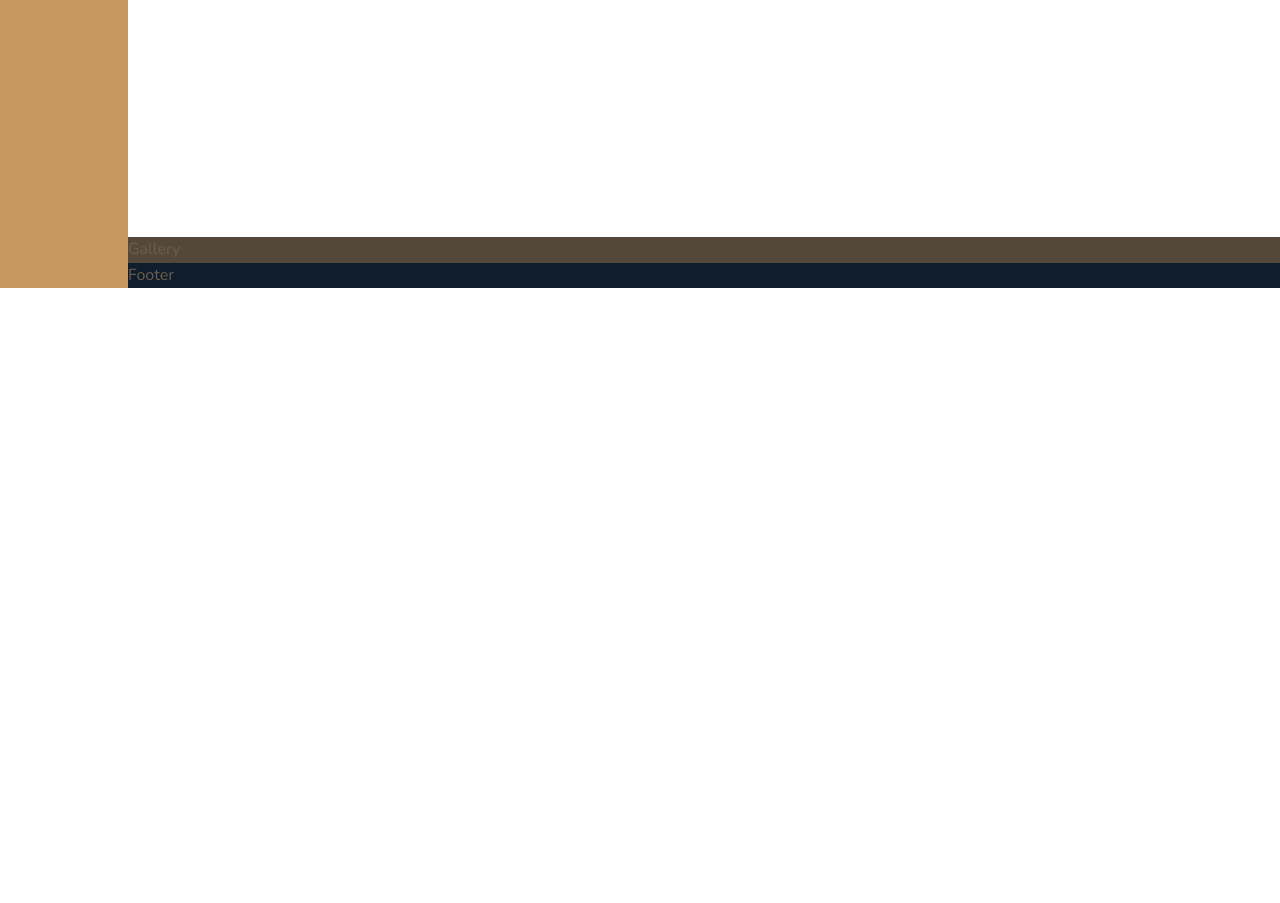
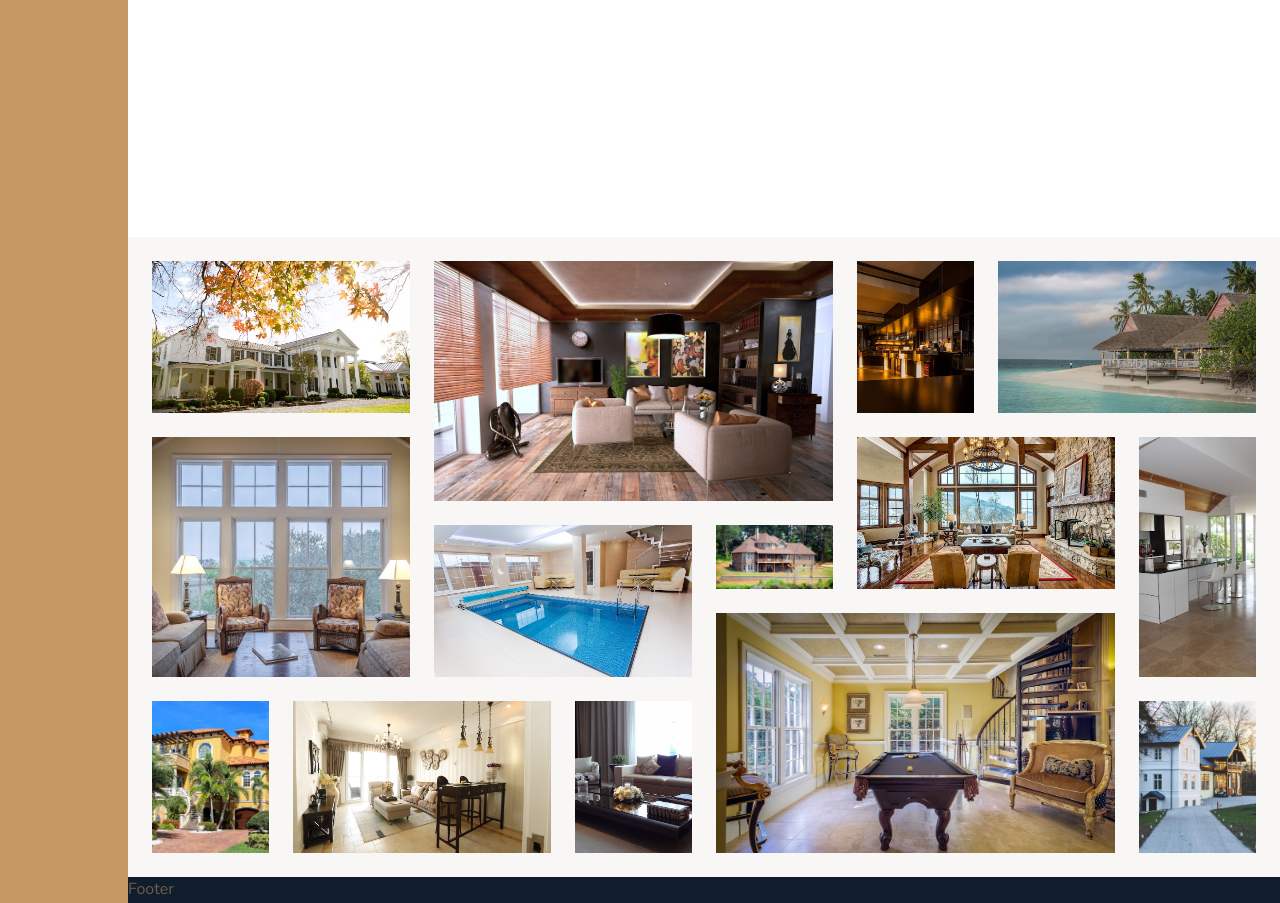
Before and after one commit to Johnny-Saraiva/nexter, a website: page index.html in a window 1280 px wide. Shown: the part 5180-6083 px from the top of the page. Before the commit the page ends 5468 px from the top, so only its background shows below. Drawn offline with nearby package versions, Linux system fonts and the light colour scheme.

Commit message:
Configured gallery layout

```diff
--- a/index.html
+++ b/index.html
@@ -291,7 +291,48 @@
         </section>
 
         <section class="gallery">
-            Gallery
+            <figure class="gallery__item gallery__item--1">
+                <img src="img/gal-1.jpeg" alt="Gallery image 1" class="gallery__img">
+            </figure>
+            <figure class="gallery__item gallery__item--2">
+                <img src="img/gal-2.jpeg" alt="Gallery image 2" class="gallery__img">
+            </figure>
+            <figure class="gallery__item gallery__item--3">
+                <img src="img/gal-3.jpeg" alt="Gallery image 3" class="gallery__img">
+            </figure>
+            <figure class="gallery__item gallery__item--4">
+                <img src="img/gal-4.jpeg" alt="Gallery image 4" class="gallery__img">
+            </figure>
+            <figure class="gallery__item gallery__item--5">
+                <img src="img/gal-5.jpeg" alt="Gallery image 5" class="gallery__img">
+            </figure>
+            <figure class="gallery__item gallery__item--6">
+                <img src="img/gal-6.jpeg" alt="Gallery image 6" class="gallery__img">
+            </figure>
+            <figure class="gallery__item gallery__item--7">
+                <img src="img/gal-7.jpeg" alt="Gallery image 7" class="gallery__img">
+            </figure>
+            <figure class="gallery__item gallery__item--8">
+                <img src="img/gal-8.jpeg" alt="Gallery image 8" class="gallery__img">
+            </figure>
+            <figure class="gallery__item gallery__item--9">
+                <img src="img/gal-9.jpeg" alt="Gallery image 9" class="gallery__img">
+            </figure>
+            <figure class="gallery__item gallery__item--10">
+                <img src="img/gal-10.jpeg" alt="Gallery image 10" class="gallery__img">
+            </figure>
+            <figure class="gallery__item gallery__item--11">
+                <img src="img/gal-11.jpeg" alt="Gallery image 11" class="gallery__img">
+            </figure>
+            <figure class="gallery__item gallery__item--12">
+                <img src="img/gal-12.jpeg" alt="Gallery image 12" class="gallery__img">
+            </figure>
+            <figure class="gallery__item gallery__item--13">
+                <img src="img/gal-13.jpeg" alt="Gallery image 13" class="gallery__img">
+            </figure>
+            <figure class="gallery__item gallery__item--14">
+                <img src="img/gal-14.jpeg" alt="Gallery image 14" class="gallery__img">
+            </figure>
         </section>
 
         <footer class="footer">
--- a/package.json
+++ b/package.json
@@ -1,5 +1,5 @@
 {
-  "name": "Nexter",
+  "name": "nexter",
   "version": "1.0.0",
   "description": "Nexter webpage",
   "main": "index.js",
--- a/sass/_gallery.scss
+++ b/sass/_gallery.scss
@@ -1,4 +1,89 @@
 .gallery {
-  background-color: $color-grey-dark-1;
+  background-color: $color-grey-light-1;
   grid-column: full-start / full-end;
+
+  display: grid;
+  grid-template-columns: repeat(8, 1fr);
+  grid-template-rows: repeat(7, 5vw);
+  gap: 1.5rem;
+  padding: 1.5rem;
+
+  &__item {
+    &--1 {
+      grid-row: 1 / span 2;
+      grid-column: 1 / span 2;
+    }
+
+    &--2 {
+      grid-row: 1 / span 3;
+      grid-column: 3 / span 3;
+    }
+
+    &--3 {
+      grid-row: 1 / span 2;
+      grid-column: 6 / 7;
+    }
+
+    &--4 {
+      grid-row: 1 / span 2;
+      grid-column: 7 / -1;
+    }
+
+    &--5 {
+      grid-row: 3 / span 3;
+      grid-column: 1 / span 2;
+    }
+
+    &--6 {
+      grid-row: 4 / span 2;
+      grid-column: 3 / span 2;
+    }
+
+    &--7 {
+      grid-row: 4 / 5;
+      grid-column: 5 / 6;
+    }
+
+    &--8 {
+      grid-row: 3 / span 2;
+      grid-column: 6 / span 2;
+    }
+
+    &--9 {
+      grid-row: 3 / span 3;
+      grid-column: 8 / -1;
+    }
+
+    &--10 {
+      grid-row: 6 / span 2;
+      grid-column: 1 / 2;
+    }
+
+    &--11 {
+      grid-row: 6 / span 2;
+      grid-column: 2 / span 2;
+    }
+
+    &--12 {
+      grid-row: 6 / span 2;
+      grid-column: 4 / 5;
+    }
+
+    &--13 {
+      grid-row: 5 / span 3;
+      grid-column: 5 / span 3;
+    }
+
+    &--14 {
+      grid-row: 6 / span 2;
+      grid-column: 8 / -1;
+    }
+  }
+
+  &__img {
+    width: 100%;
+    height: 100%;
+    object-fit: cover;
+    display: block;
+  }
 }
```
Also changed, not shown: css/style.css.
